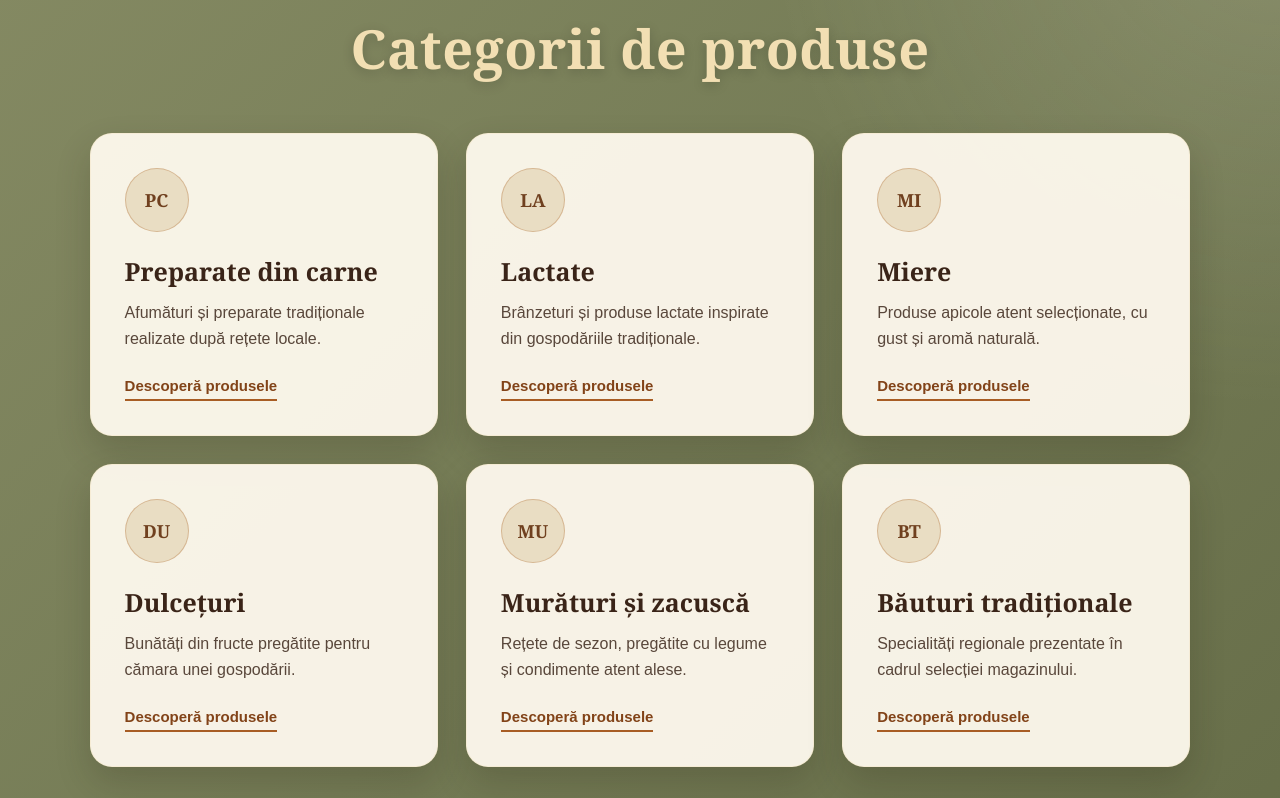
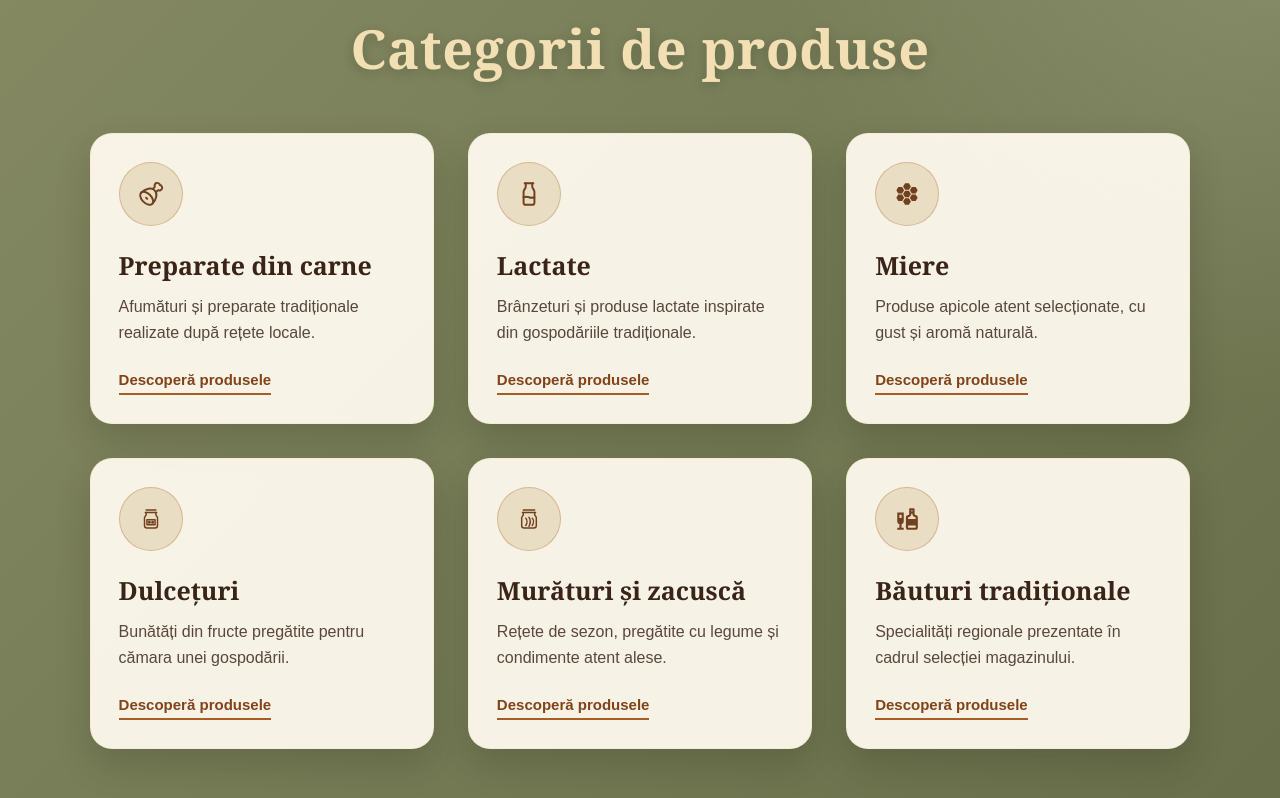
Before and after one commit to larixsh/nv-transylvanian-traditional-market, a React (Vite) app: page / in a window 1280 px wide. Shown: the part 2302-3100 px from the top of the page. Built offline with nearby package versions, Linux system fonts and the light colour scheme.

Commit message:
Iconite potrivite pentru categorii

```diff
--- a/package.json
+++ b/package.json
@@ -15,6 +15,7 @@
     "@mui/icons-material": "^9.2.0",
     "@mui/material": "^9.2.0",
     "formik": "^2.4.9",
+    "lucide-react": "^1.24.0",
     "react": "^19.2.7",
     "react-dom": "^19.2.7",
     "sharp": "^0.35.3",
--- a/src/App.jsx
+++ b/src/App.jsx
@@ -2,6 +2,35 @@ import SearchIcon from "@mui/icons-material/Search";
 import AccountCircleOutlinedIcon from "@mui/icons-material/AccountCircleOutlined";
 import FavoriteBorderIcon from "@mui/icons-material/FavoriteBorder";
 import ShoppingCartOutlinedIcon from "@mui/icons-material/ShoppingCartOutlined";
+import HiveIcon from "@mui/icons-material/Hive";
+import LiquorIcon from "@mui/icons-material/Liquor";
+import OutdoorGrillIcon from "@mui/icons-material/OutdoorGrill";
+import { Ham, Milk } from "lucide-react";
+function JamJarIcon() {
+  return (
+    <svg viewBox="0 0 32 32" width="26" height="26" fill="none" stroke="currentColor" strokeWidth="1.8" strokeLinecap="round" strokeLinejoin="round" aria-hidden="true">
+      <path d="M10 5h12" />
+      <path d="M9 8h14" />
+      <path d="M10 8v3l-2 3v10a3 3 0 0 0 3 3h10a3 3 0 0 0 3-3V14l-2-3V8" />
+      <path d="M11 17h10v6H11z" />
+      <circle cx="14" cy="20" r="1" />
+      <circle cx="18" cy="20" r="1" />
+    </svg>
+  );
+}
+
+function PickleJarIcon() {
+  return (
+    <svg viewBox="0 0 32 32" width="27" height="27" fill="none" stroke="currentColor" strokeWidth="1.8" strokeLinecap="round" strokeLinejoin="round" aria-hidden="true">
+      <path d="M9 5h14" />
+      <path d="M8 8h16" />
+      <path d="M9 8v3l-2 3v10a3 3 0 0 0 3 3h12a3 3 0 0 0 3-3V14l-2-3V8" />
+      <path d="M12 15c2 2 2 6 0 9" />
+      <path d="M16 14c2 3 2 7 0 11" />
+      <path d="M20 15c2 2 2 6 0 9" />
+    </svg>
+  );
+}
 function App() {
   return (
     <>
@@ -136,7 +165,7 @@ function App() {
             <div className="categories-grid">
               <article className="category-card">
                 <div className="category-symbol" aria-hidden="true">
-                  PC
+                  <Ham size={26} strokeWidth={1.8} />
                 </div>
 
                 <h3>Preparate din carne</h3>
@@ -150,7 +179,7 @@ function App() {
 
               <article className="category-card">
                 <div className="category-symbol" aria-hidden="true">
-                  LA
+                  <Milk size={26} strokeWidth={1.8} />
                 </div>
 
                 <h3>Lactate</h3>
@@ -164,7 +193,7 @@ function App() {
 
               <article className="category-card">
                 <div className="category-symbol" aria-hidden="true">
-                  MI
+                  <HiveIcon size={26} strokeWidth={1.8} />
                 </div>
 
                 <h3>Miere</h3>
@@ -178,7 +207,7 @@ function App() {
 
               <article className="category-card">
                 <div className="category-symbol" aria-hidden="true">
-                  DU
+                  <JamJarIcon />
                 </div>
 
                 <h3>Dulcețuri</h3>
@@ -192,7 +221,7 @@ function App() {
 
               <article className="category-card">
                 <div className="category-symbol" aria-hidden="true">
-                  MU
+                  <PickleJarIcon />
                 </div>
 
                 <h3>Murături și zacuscă</h3>
@@ -206,7 +235,7 @@ function App() {
 
               <article className="category-card">
                 <div className="category-symbol" aria-hidden="true">
-                  BT
+                  <LiquorIcon size={26} strokeWidth={1.8} />
                 </div>
 
                 <h3>Băuturi tradiționale</h3>
--- a/src/index.css
+++ b/src/index.css
@@ -542,15 +542,15 @@ body {
 .categories-grid {
   display: grid;
   grid-template-columns: repeat(3, minmax(0, 1fr));
-  gap: 28px;
+  gap: 34px;
 }
 
 .category-card {
-  min-height: 300px;
+  min-height: 250px;
   display: flex;
   flex-direction: column;
   align-items: flex-start;
-  padding: 34px;
+  padding: 28px;
   border: 1px solid rgba(242, 223, 179, 0.34);
   border-radius: 22px;
   background-color: rgba(255, 250, 240, 0.94);
@@ -635,3 +635,9 @@ body {
     min-height: auto;
   }
 }
+.category-symbol svg {
+  width: 26px;
+  height: 26px;
+  display: block;
+  color: #70401f;
+}
```
Also changed, not shown: 1 other file (tests, documents, lock files or other folders).
